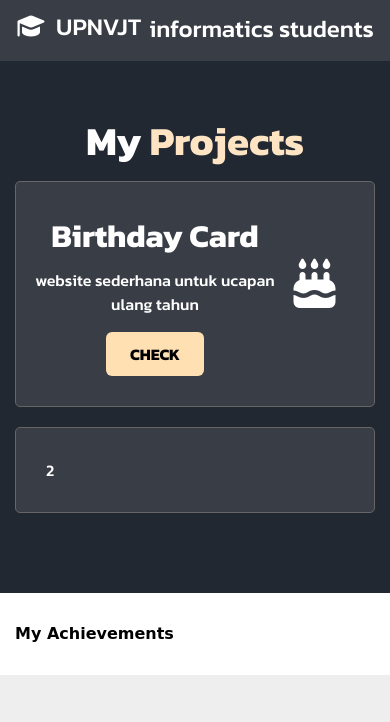
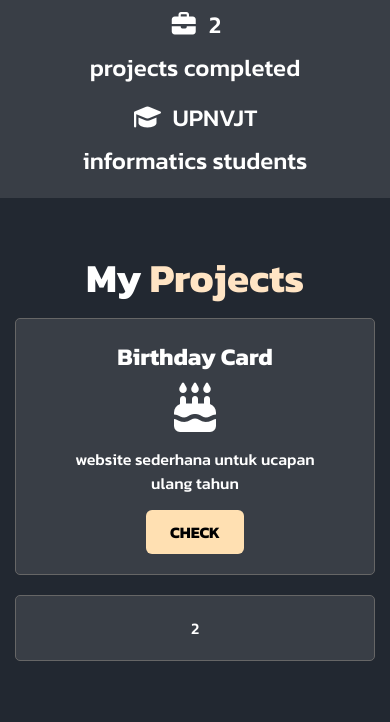
Before and after one commit to Nabil-Muafil/Portofolio, a plain HTML site: page index.html in a window 390 px wide. Shown: the part 996-1718 px from the top of the page. Drawn offline with Linux system fonts and the light colour scheme; a web font is replaced by a local one.

Commit message:
debug reso 300

```diff
--- a/css/style.css
+++ b/css/style.css
@@ -501,6 +501,7 @@ footer p {
         padding-left: 0;
         margin-top: 4px;
     }
+}
 
 @media only screen and (max-width: 600px) {
     .wrapper {
@@ -569,21 +570,46 @@ footer p {
 
     .grid > .item {
         width: 100%;
+        display: flex;
+        flex-direction: column;
+        align-items: center;
+        text-align: center;
+        padding: 20px 15px;
+    }
+
+    .grid > .item > i {
+        margin: 0 0 15px 0;
+    }
+
+    .grid > .item > h2 {
+        margin: 0 0 10px 0;
+        font-size: 1.5rem;
+        text-align: center;
+    }
+
+    .grid > .item > p {
+        margin: 0 0 15px 0;
+        text-align: center;
+    }
+
+    .btn-container {
+        margin-left: 0;
+        text-align: center;
     }
 
     #statistic > .wrapper {
-        padding: 15px 0;
+        padding: 20px 0;
         flex-direction: column;
         align-items: center;
-        gap: 10px;
+        gap: 15px;
     }
 
     #statistic > .wrapper > div {
         display: flex;
-        flex-direction: row;
+        flex-direction: column;
         align-items: center;
         justify-content: center;
-        gap: 8px;
+        gap: 4px;
     }
 
     #statistic > .wrapper > div > small {
@@ -608,4 +634,3 @@ footer p {
         text-align: center;
     }
 }
-}
--- a/index.html
+++ b/index.html
@@ -41,7 +41,7 @@
     <section id="statistic">
         <div class="wrapper">
             <div>
-                <p><i class="fa-brands fa-instagram"></i>375</p>
+                <p><i class="fa-brands fa-instagram"></i>391</p>
                 <small>on instagram</small>
             </div>
             <div>
```
Lines whose indentation alone changed are shown as unchanged.
